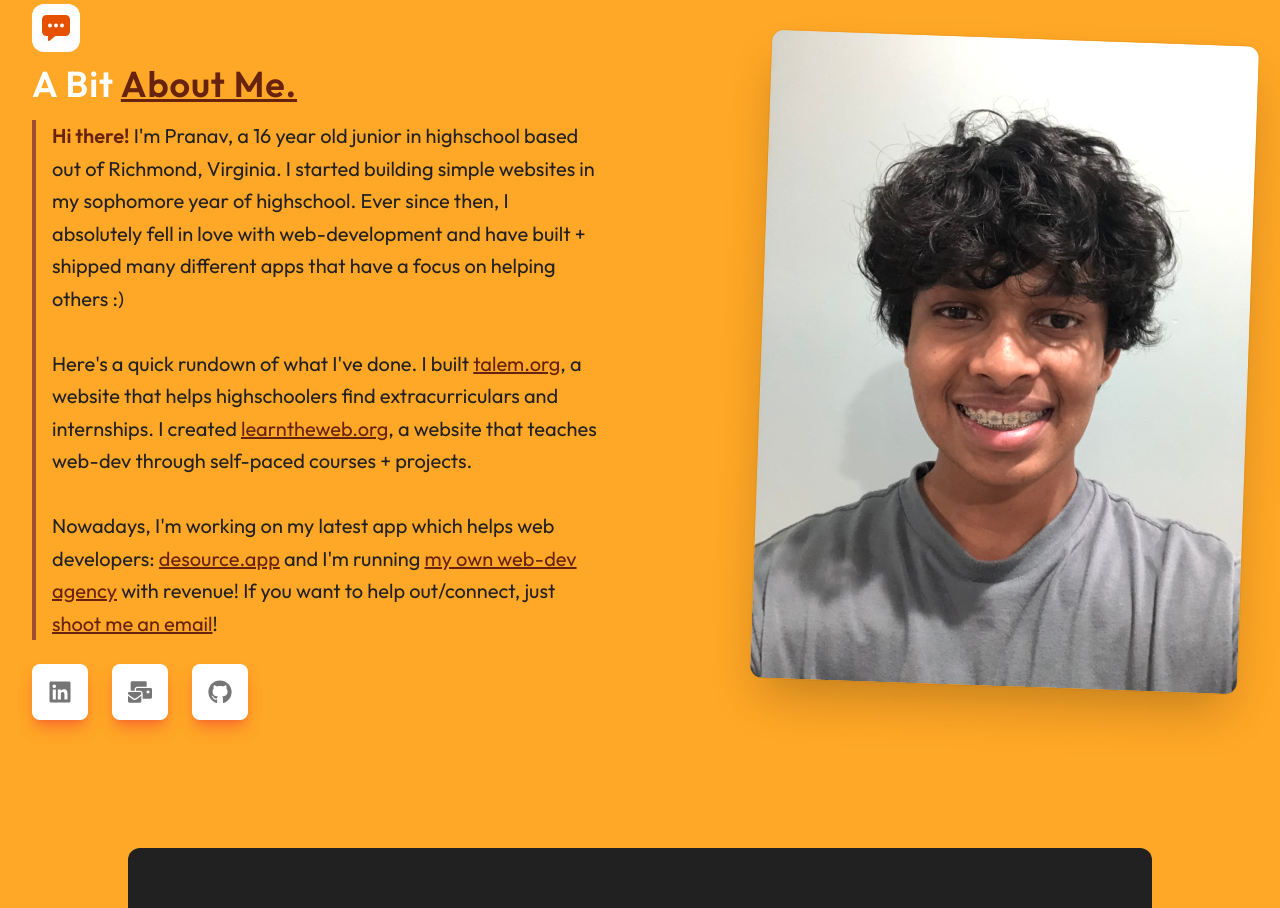
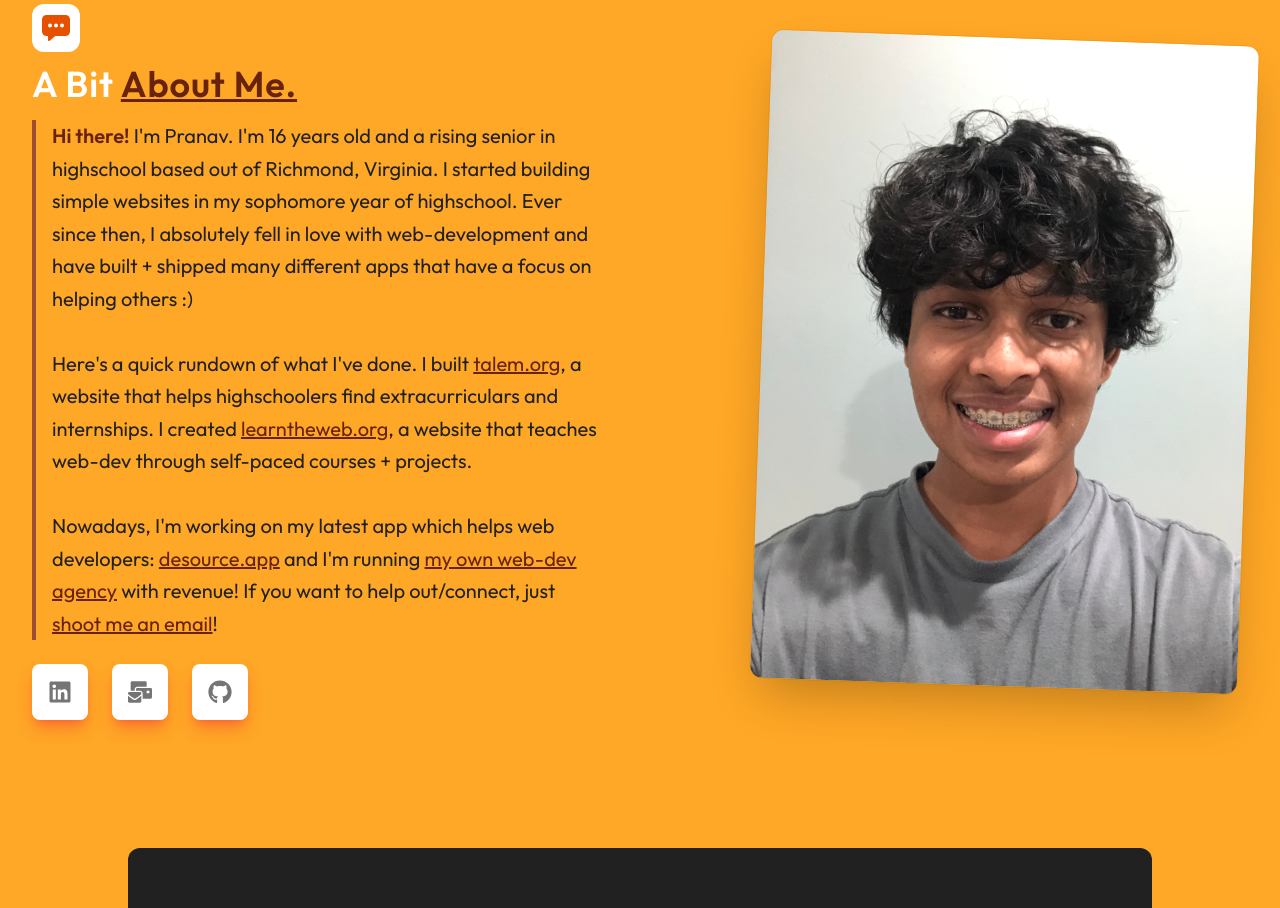
Before and after one commit to PkTheCoda/portfolio, a React (Vite) app: page / in a window 1280 px wide. Shown: the part 1040-1948 px from the top of the page. Built offline with nearby package versions, Linux system fonts and the light colour scheme.

Commit message:
changed junior -> senior

```diff
--- a/src/Components/AboutSection.jsx
+++ b/src/Components/AboutSection.jsx
@@ -27,7 +27,7 @@ export default function AboutMe() {
                                     </h2>
                                     <p className="px-4 text-gray-900 border-l-4 border-[#9d4d32] text-xl leading-relaxed font-outfit text-slate-900 my-4">
                                       <span className="text-[#67230d] font-semibold">Hi there!</span>{' '}
-                                        I'm Pranav, a 16 year old junior in highschool based out of Richmond, Virginia.
+                                        I'm Pranav. I'm 16 years old and a rising senior in highschool based out of Richmond, Virginia.
                                         I started building simple websites in my sophomore year of highschool.
                                         Ever since then, I absolutely fell in love with web-development and have built +
                                         shipped many different apps that have a focus on helping others {':)'}
```
